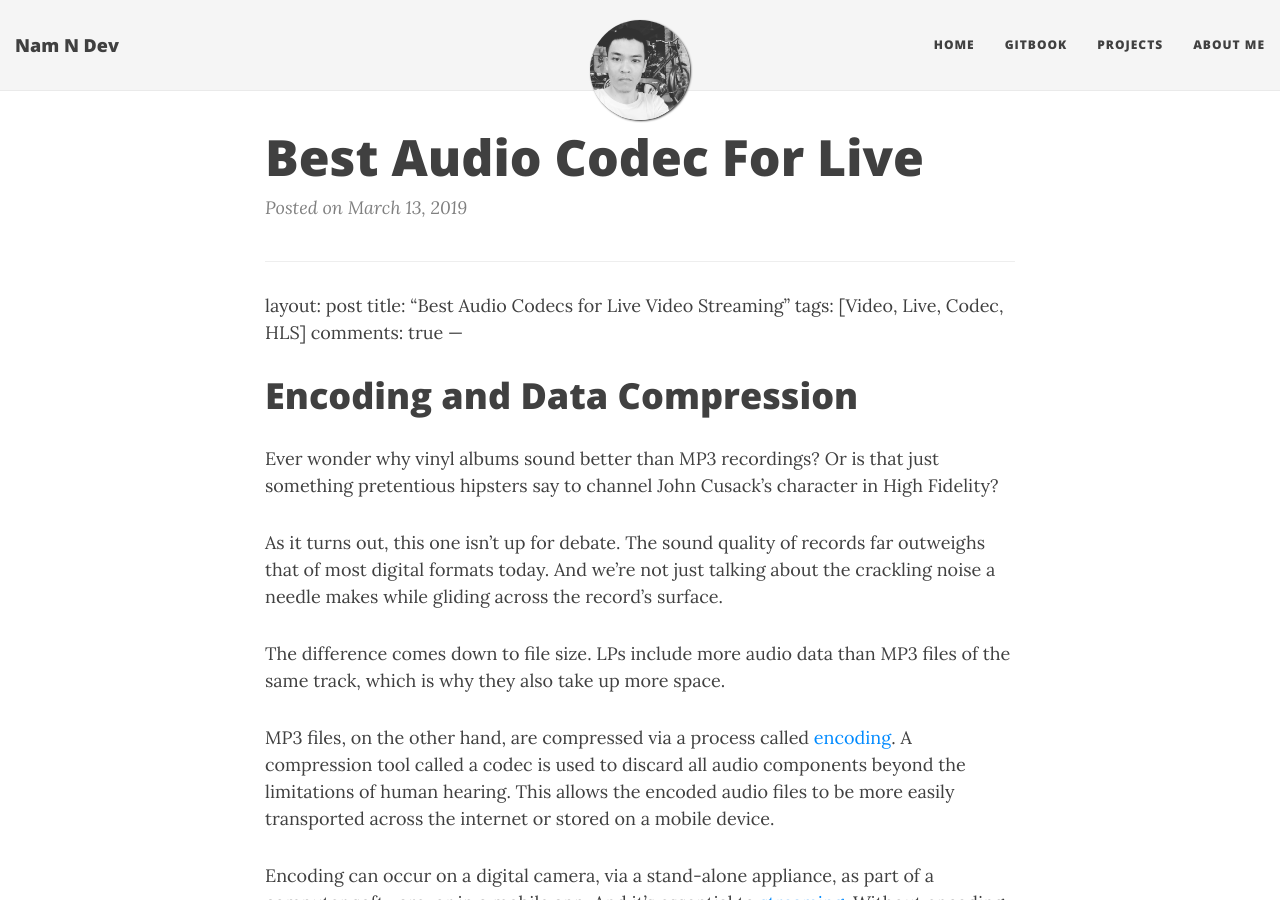
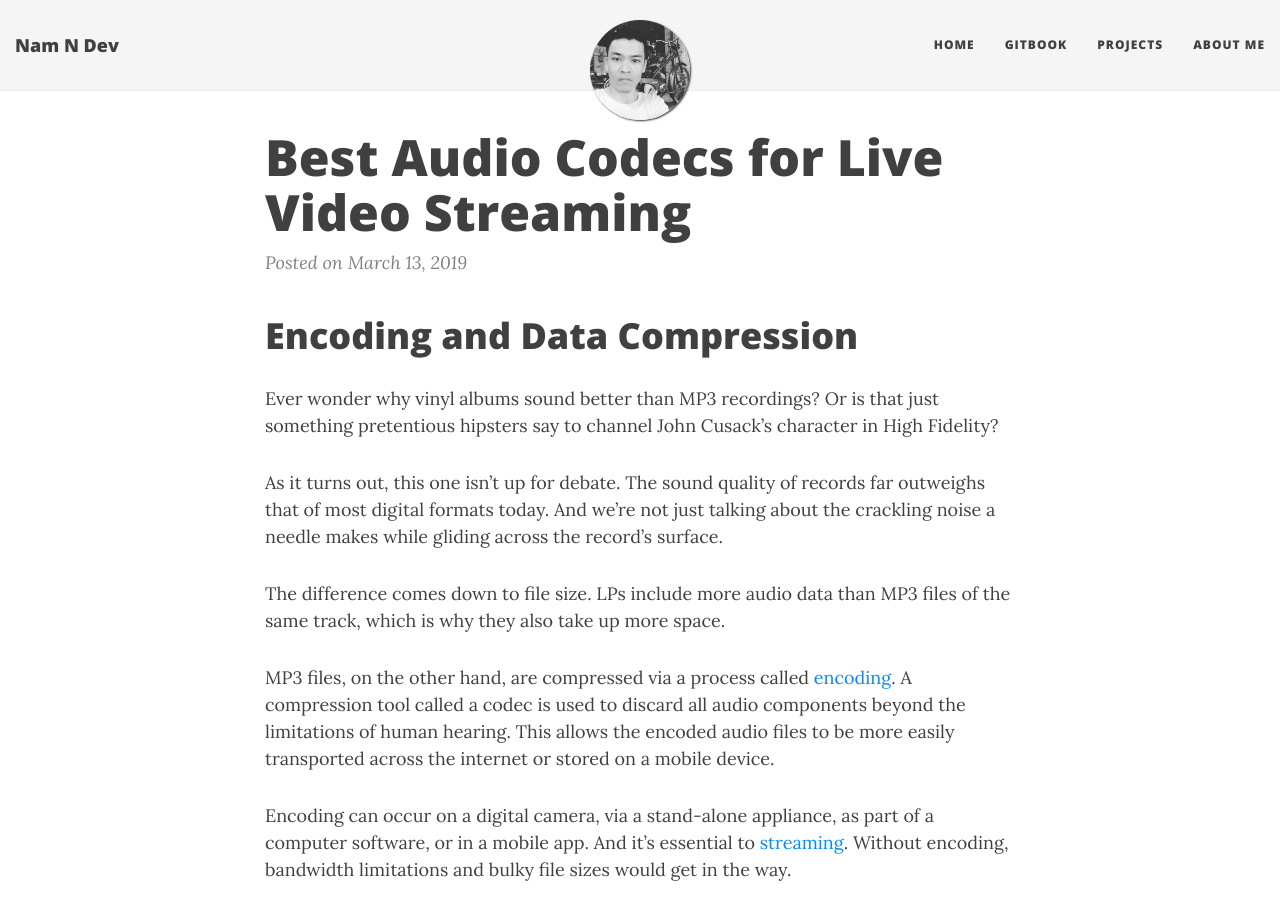
Before and after one commit to namndev/namndev.github.io, a Jekyll site: the page built from _posts/2019-03-13-best-audio-codec-for-live.md, in a window 1280 px wide and 900 px high. Built offline with Jekyll 4.4.1, drawn with Linux system fonts in a browser that asks for light colours; nearby versions of some CDN libraries; some of the changed lines change nothing that is shown; some of the changed text lies outside the part shown.

Commit message:
add audio codec

```diff
--- a/_posts/2019-03-13-best-audio-codec-for-live.md
+++ b/_posts/2019-03-13-best-audio-codec-for-live.md
@@ -1,4 +1,3 @@
-
 ---
 layout: post
 title: "Best Audio Codecs for Live Video Streaming"
@@ -41,13 +40,13 @@
 # Audio Codecs for Live Streaming
 Trying to pick the best audio codec for your live streams? Here’s our list of the top choices based on quality and compatibility:
 
-1. [AAC](#aac)
-2. [MP3](#mp3)
-3. [Opus](#opus)
-4. [Vorbis](#vorbis)
-5. [Speex](#speex)
-6. [G.711](#g711)
-7. [AC3](#ac3)
+1. [AAC](#1-aac-advanced-audio-coding)
+2. [MP3](#2-mp3-mpef-1-audio-layer-iii)
+3. [Opus](#3-opus)
+4. [Vorbis](#4-vorbis)
+5. [Speex](#5-speex)
+6. [G.711](#6-g711)
+7. [AC3](#7-ac-3-and-e-ac-3-dolby-digital-and-dolby-digital-plus)
 
 ## __1. AAC: Advanced Audio Coding__
 
```
